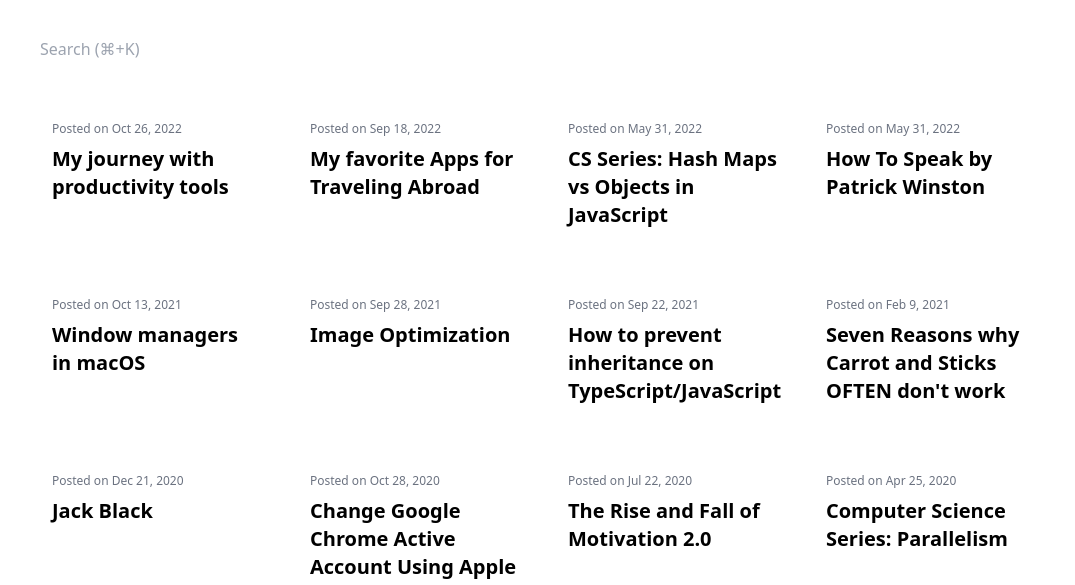
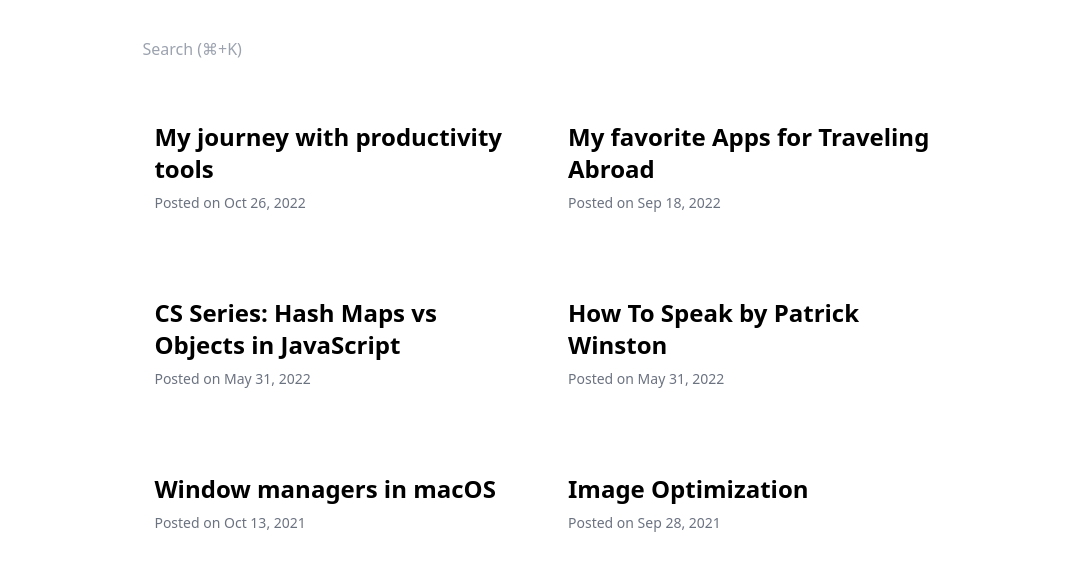
Before and after one commit to caiobep/portfolio, an Astro site in the folder packages/website/: page /posts in a window 1280 px wide. Shown: the part 207-792 px from the top of the page, without its empty margins (96-1171 px from the left). Built offline with nearby package versions, Linux system fonts and the light colour scheme; Astro itself is replaced by a stand-in of ours.

Commit message:
fix: layout bug

```diff
--- a/packages/website/src/components/PostPreview.astro
+++ b/packages/website/src/components/PostPreview.astro
@@ -20,19 +20,18 @@ const optmisticDate = new Date(date).toLocaleDateString("en-US", {
   year: 'numeric',
   daySuffix: 'ordinal'
 })
-const titleName = title.substring(0, 55) + (title.length > 60 ? '...' : '')
+const titleName = title.substring(0, 65) + (title.length > 65 ? '...' : '')
 const content = `${title} ${summary}`
 ---
 
 <a href={postUrl} alt={`open blog post ${title}`} class="post" data-title={title}>
-  <div class="max-w-md h-40 hover:border hover:border-gray-200 rounded-lg p-4 flex flex-col gap-2 cursor-pointer dark:hover:shadow-white hover:shadow-black transition-all hover:scale-105">
+  <div class="max-w-md h-40 dark:border-gray-700 rounded-lg p-4 flex flex-col gap-2 cursor-pointer transition-all hover:scale-105 hover:border border-gray-300 hover:shadow-black-100 hover:shadow-md">
+    <Typography variant="h4" transition:name={titleTransitionName}>{titleName}</Typography>
 
     <div class="flex flex-row justify-between">
-      <span id={dateFieldId} class="date text-gray-500 text-bold text-xs">Posted on {optmisticDate}</span>
+      <span id={dateFieldId} class="date text-gray-500 text-bold text-sm">Posted on {optmisticDate}</span>
       <!-- <span class="date text-gray-500 text-bold text-xs">5 min read</span> -->
     </div>
-
-    <Typography variant="h5" transition:name={titleTransitionName}>{titleName}</Typography>
 
     <div class="text-gray-400">
       {summary}
--- a/packages/website/src/layouts/Layout.astro
+++ b/packages/website/src/layouts/Layout.astro
@@ -8,7 +8,7 @@ export interface Props {
   title: string
 }
 
-const { title } = Astro.props
+const { title, ...rest } = Astro.props
 ---
 
 <!DOCTYPE html>
@@ -46,7 +46,7 @@ const { title } = Astro.props
   </navbar>
 
 
-  <main slot="main">
+  <main slot="main" {...rest}>
     <slot />
   </main>
 
--- a/packages/website/src/pages/posts/index.astro
+++ b/packages/website/src/pages/posts/index.astro
@@ -9,7 +9,7 @@ const posts = (await getCollection("blog-posts"))
   .sort((a, b) => new Date(b.data.date) - new Date(a.data.date))
 ---
 
-<Layout title="Caio's Posts" class="p-5 flex gap-10">
+<Layout title="Caio's Posts" class="max-w-[1200px] mx-auto w-[80%]">
 
   <section class="pt-10 mb-4">
     <Typography variant="h1">Welcome digital home</Typography>
@@ -24,7 +24,7 @@ const posts = (await getCollection("blog-posts"))
   </section>
 
 
-  <section class="posts rounded-xl p-1 grid grid-cols-1 sm:grid-cols-2 lg:grid-cols-4 gap-4 w-[100%]">
+  <section class="posts rounded-xl p-1 grid grid-cols-2 gap-4">
     {posts.map(p => <PostPreview title={p.data.title} summary={p.data.summary} date={p.data.date} pathname={p.slug} />)}
   </section>
 
```
